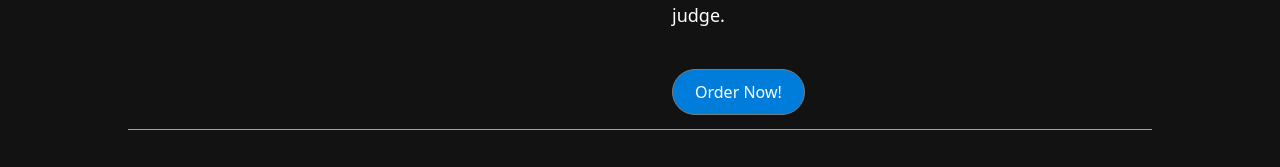
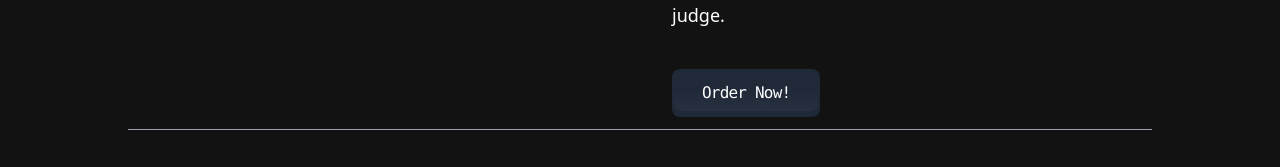
Before and after one commit to lucasjolibois54/sundown-boulevard, a Next.js app: page / in a window 1280 px wide. Shown: the part 2280-2447 px from the top of the page. Built offline with nearby package versions, Linux system fonts and the light colour scheme.

Commit message:
Update About.js

```diff
--- a/app/components/home/About.js
+++ b/app/components/home/About.js
@@ -37,7 +37,7 @@ export default function About() {
 
               <div className="absolute  mt-0">
                 <div className="flex sm:justify-center mt-5 gap-3">
-                  <Link
+                  {/* <Link
                           className="contact"
                            href="/order">
                     <div className="cursor-pointer bg-main-color inline-block transition-all duration-300 hover:text-white hover:border-white hover:bg-dark-bg text-bg-dark-bg border border-cat-text py-2 px-5 rounded-full">
@@ -45,7 +45,23 @@ export default function About() {
                         <span className="mx-0.5">Order Now!</span>
                       </span>
                     </div>
-                  </Link>
+                  </Link> */}
+                            <Link
+            onMouseEnter={() => {
+              setCursorText("");
+              setCursorVariant("time");
+            }}
+            onMouseLeave={() => {
+              setCursorText("");
+              setCursorVariant("default");
+            }}
+            href="/order"
+            class="hover:cursor-none relative inline-flex items-center justify-center px-7 py-2 overflow-hidden font-mono font-medium tracking-tighter text-white bg-gray-800 border-gray-800 border-2 hover:BORDER-bgColorDark rounded-lg group"
+          >
+            <span class="absolute w-0 h-0 transition-all duration-500 ease-out bg-main-color rounded-full group-hover:w-72 group-hover:h-72"></span>
+            <span class="absolute inset-0 w-full h-full -mt-1 rounded-lg opacity-30 bg-gradient-to-b from-transparent via-transparent to-gray-700"></span>
+            <span class="relative">Order Now!</span>
+          </Link>
                 </div>
               </div>
             </div>
```
